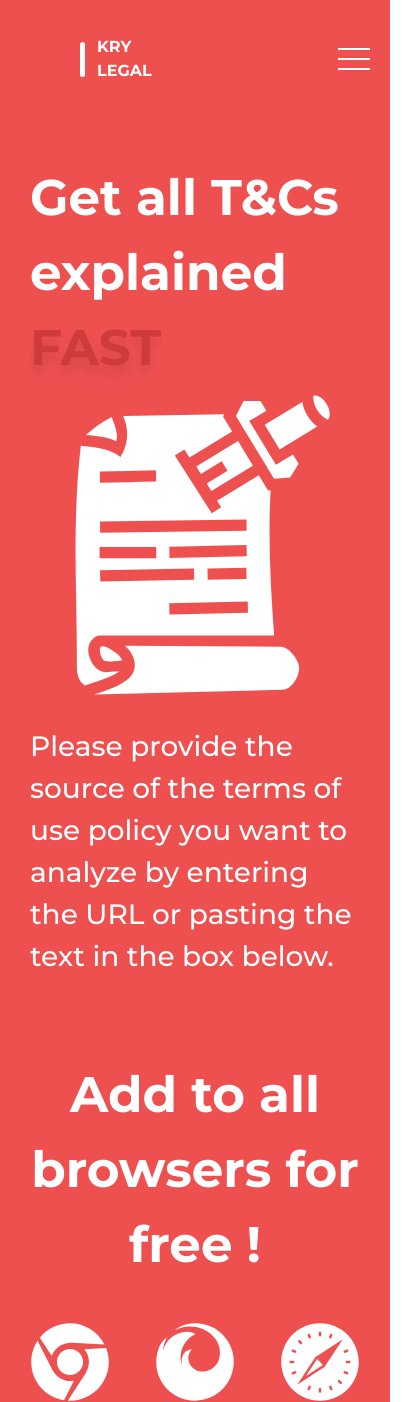
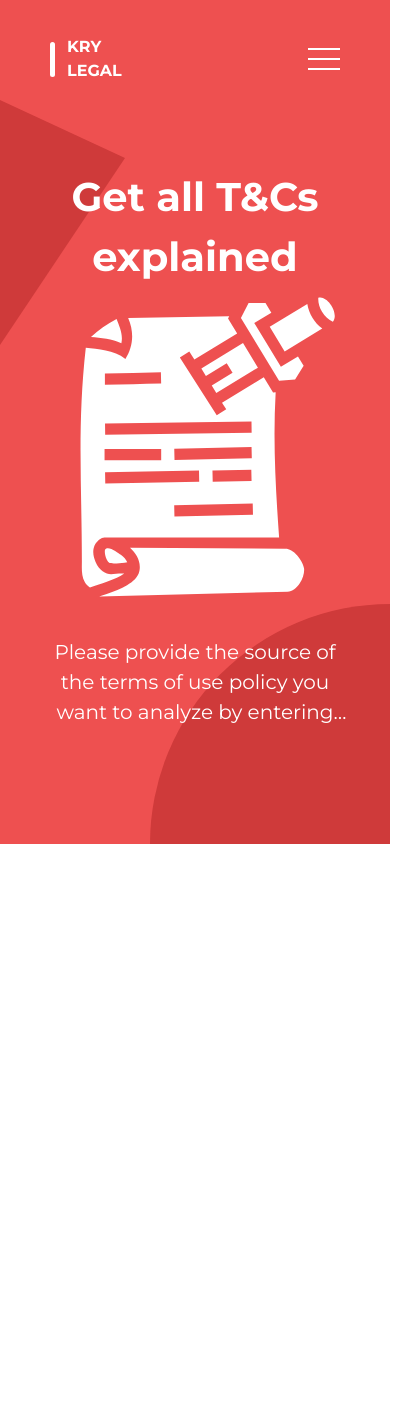
Before and after one commit to Opportunists/openai-hackathon-les-cracks, a React (Vite) app: page /about in a window 390 px wide. Shown: the whole page, 420 px wide, since content can reach past the window. After the commit the page ends 844 px from the top, so only its background shows below. Built offline with nearby package versions, Linux system fonts and the light colour scheme.

Commit message:
fix(about): Fix responsiveness Large

```diff
--- a/src/pages/About.tsx
+++ b/src/pages/About.tsx
@@ -1,42 +1,78 @@
 import React from "react";
 import NavBar from "~/components/NavBar";
-import {GiStabbedNote} from 'react-icons/gi';
-import {FaChrome, FaSafari, FaFirefox} from 'react-icons/fa';
+import { GiStabbedNote } from 'react-icons/gi';
+import { FaChrome, FaSafari, FaFirefox } from 'react-icons/fa';
+
+
+//<div className="bg-primary w-screen h-auto font-primary text-white flex flex-col space-y-20 px-[30px]">
+//    <NavBar />
+//    <div className="flex h-1/3"></div>
+
+//    <div className="flex">
+//        <div className="flex-auto text-left text-[50px] font-extrabold">
+//            <h1>Get all T&Cs explained </h1>
+//            <h1 className="text-[#CF3A3A] drop-shadow-xl">FAST</h1>
+//            <GiStabbedNote size={"20rem"}/>
+//            <h2 className="font-medium text-[28px] mt-[20px]">
+//                Please provide the source of the terms of use policy you want
+//                to analyze by entering the URL
+//                or pasting the text in the box below.
+//            </h2>
+//        </div>
+//        <div className="flex-auto hidden">
+//            <GiStabbedNote size={"20rem"}/>
+//        </div>
+//    </div>
+
+//    <div className="flex">
+//        <div className="flex-auto text-center text-[50px] font-extrabold space-y-10">
+//            <h1>Add to all browsers for free !</h1>
+//            <div className="flex w-full justify-between">
+//                <FaChrome size={"5rem"}/>
+//                <FaFirefox size={"5rem"}/>
+//                <FaSafari size={"5rem"}/>
+//            </div>
+//        </div>
+//    </div>
+
+
+//</div>
+
+
+
 
 function AboutPage() {
     return (
-        <div className="bg-primary w-screen h-auto font-primary text-white flex flex-col space-y-20 px-[30px]">
+        <div className="bg-primary w-screen h-screen font-primary text-white flex flex-col justify-center items-center">
             <NavBar />
-            <div className="flex h-1/3"></div>
 
-            <div className="flex">
-                <div className="flex-auto text-left text-[50px] font-extrabold">
-                    <h1>Get all T&Cs explained </h1>
-                    <h1 className="text-[#CF3A3A] drop-shadow-xl">FAST</h1>
-                    <GiStabbedNote size={"20rem"}/>
-                    <h2 className="font-medium text-[28px] mt-[20px]">
+            <div className="absolute top-[100px] left-0 semi-triangle"></div>
+
+            <div className="flex z-10">
+                <div className="flex flex-col px-[10px] md:px-[40px] text-left pt-[50px] md:pt-[0px]">
+                    <h1 className="text-[40px] md:text-[70px] lg:[90px] text-center font-bold lg:text-left" datatype="title">
+                        Get all T&Cs explained
+                    </h1>
+
+                    <div className="flex flex-auto lg:hidden justify-center items-center w-full">
+                        <GiStabbedNote size={"20rem"}  className="md:hidden" />
+                        <GiStabbedNote size={"15rem"}  className="hidden md:block"/>
+                    </div>
+
+                    <h3 className="text-[20px] md:text-[25px] lg:[45px] line-clamp-3 text-center pt-[30px] md:w-[50rem] lg:w-[40rem] px-[30px] md:px-[0px] lg:text-left">
                         Please provide the source of the terms of use policy you want
                         to analyze by entering the URL
                         or pasting the text in the box below.
-                    </h2>
+                    </h3>
                 </div>
-                <div className="flex-auto hidden">
-                    <GiStabbedNote size={"20rem"}/>
+
+                <div className="flex-auto hidden lg:flex justify-center items-center w-full">
+                    <GiStabbedNote size={"20rem"} />
                 </div>
+
             </div>
 
-            <div className="flex">
-                <div className="flex-auto text-center text-[50px] font-extrabold space-y-10">
-                    <h1>Add to all browsers for free !</h1>
-                    <div className="flex w-full justify-between">
-                        <FaChrome size={"5rem"}/>
-                        <FaFirefox size={"5rem"}/>
-                        <FaSafari size={"5rem"}/>
-                    </div>
-                </div>
-            </div>
-
-
+            <div className="absolute bottom-0 right-0 semi-circle"></div>
         </div>
     );
 }
--- a/src/pages/MainPage.tsx
+++ b/src/pages/MainPage.tsx
@@ -11,11 +11,11 @@ function MainPage() {
       <div className="absolute top-[100px] left-0 semi-triangle"></div>
 
       <div className="flex flex-col px-[10px] md:px-[40px] z-10">
-        <h1 className="text-[40px] md:text-[70px] text-center font-bold" datatype="title">
+        <h1 className="text-[40px] md:text-[70px] lg:[90px] text-center font-bold" datatype="title">
           Streamline Your Legal Research
         </h1>
 
-        <h3 className="text-[20px] md:text-[25px] line-clamp-3 text-center pt-[30px]">
+        <h3 className="text-[20px] md:text-[25px] lg:[45px] line-clamp-3 text-center pt-[30px]">
           AI-Powered Analysis of Terms & Conditions
         </h3>
       </div>
--- a/src/styles/About.css
+++ b/src/styles/About.css
@@ -2,6 +2,7 @@
     @apply
         border-t-[20rem] border-r-[50rem] border-l-[30rem] border-b-[30rem]
         md:border-t-[50rem] md:border-r-[50rem] md:border-l-[30rem] md:border-b-[30rem]
+        lg:border-t-[40rem] lg:border-r-[40rem] lg:border-l-[25rem] lg:border-b-[25rem]
         border-solid
         border-t-transparent border-r-secondary border-b-transparent border-l-transparent;
     transform: rotate(0deg);
```
